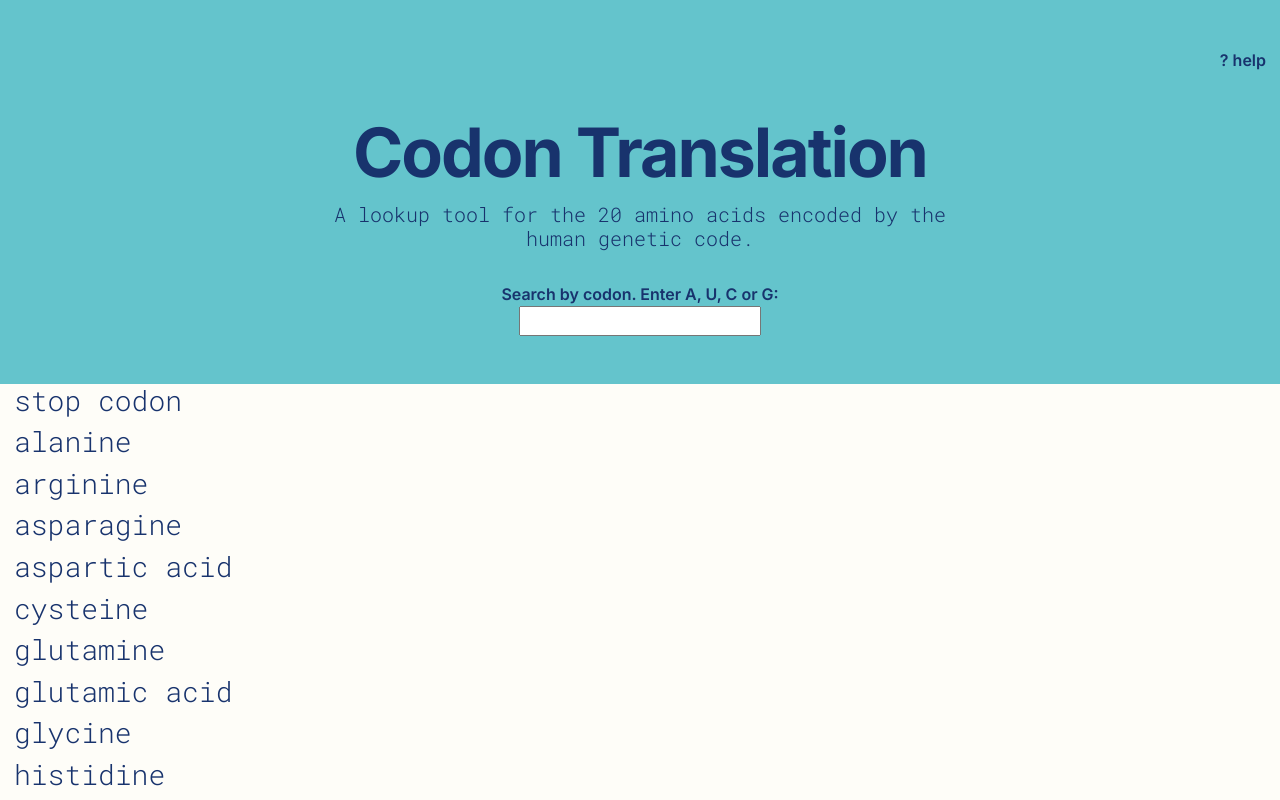
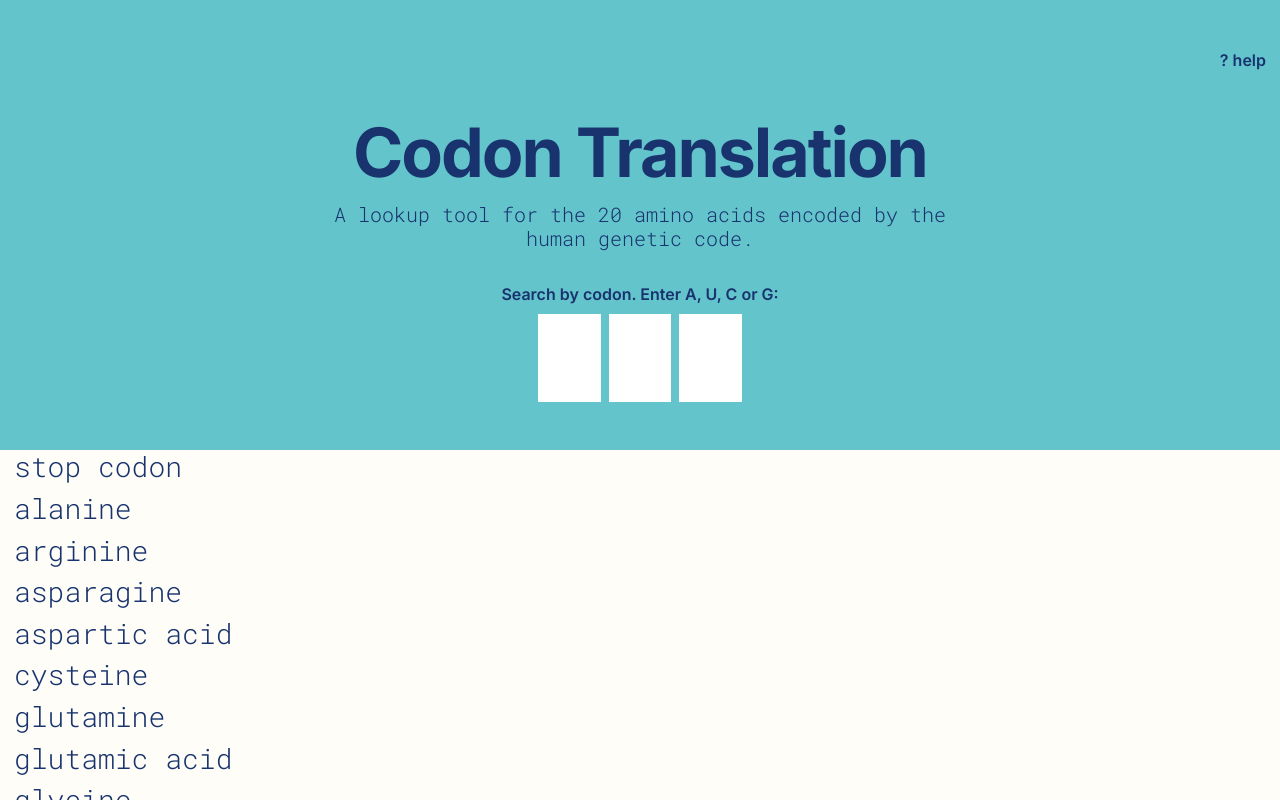
Before and after one commit to lamdrea/codon-app, a React (Create React App) app: page / in a window 1280 px wide. Shown: the top 800 px of the page. Built offline with nearby package versions, Linux system fonts and the light colour scheme.

Commit message:
Separated search box into 3 inputs. Added auto-focus between input

```diff
--- a/src/App.js
+++ b/src/App.js
@@ -19,15 +19,14 @@ const App = () => {
 
   useEffect(() => {
     // Everytime there's an event.. run this
-    // When searchInput legnth = 3, find the matching codon in lookup chart,
-    // and setProtein to the matching object.
-    // However, reset to all proteins if searchInput length = 0.
-    if (searchInput.length === 3) {
-      setProtein(_fetch_protein_by_codon(searchInput));
-    }
-    else if (searchInput.length === 0) {
+    // When searchInput length = 3 and there are no empty strings, fetch the matching protein
+    // Otherwise, reset to show all proteins
+    if (!Object.values(searchInput).includes('') && Object.keys(searchInput).length === 3) {
+      setProtein(_fetch_protein_by_codon(Object.values(searchInput).join('')));
+    } else {
       setProtein(_fetch_proteins());
     }
+
   }, [searchInput]);
 
   return (
--- a/src/components/CodonSearchBox.js
+++ b/src/components/CodonSearchBox.js
@@ -2,17 +2,86 @@ const CodonSearchBox = (props) => {
 
     const handleChange = e => {
         // Only accepts A, U, C or G and converts to upper case
-        const adjustedInput = e.target.value.replace(/[^AUCG]/gi, '').toUpperCase();
-        props.setSearchInput(adjustedInput);
+        const target = e.target.id;
+        const index = parseInt(target); //changes the string ID into an integer
+        const form = e.target.form.elements; //HTML selector for the different elements inside <form>
+        const keyCodeListObj = {
+            65: 'A',
+            67: 'C',
+            71: 'G',
+            85: 'U'
+            // 8: 'Backspace',
+            // 9: 'Tab',
+            // 37: 'Left arrow',
+            // 38: 'Up arrow',
+            // 39: 'Right arrow',
+            // 40: 'Down arrow'
+        }
+
+        //if e.keyCode is any of A U C G, change it to uppercase and set variable
+        //for ANYTHING ELSE (for now), set variable to empty string
+        let adjustedInput = '';
+        if (Object.hasOwn(keyCodeListObj, e.keyCode)) {
+            adjustedInput = keyCodeListObj[e.keyCode].toUpperCase();
+        } else {
+            adjustedInput = '';
+        }
+
+        // If current value is empty, delete previous box value and move selector to previous box
+        // Otherwise, delete the current value and remain on current box
+        if (e.key === 'Backspace') {
+            if (e.target.value === '') {
+                form[index - 1].focus();
+                props.setSearchInput({
+                    ...props.searchInput,
+                    [index-1]: ''
+                });
+            } else {
+                props.setSearchInput({
+                    ...props.searchInput,
+                    [index]: ''
+                })
+            }
+
+
+        // For AUCG, update box value and move selector forward
+        } else if (adjustedInput !== '') {
+            props.setSearchInput({
+                ...props.searchInput,
+                [target]: adjustedInput
+            });
+            form[index + 1].focus();
+        }
+        e.preventDefault();
     }
 
     return (
-        <input
-            type="text"
-            value={props.searchInput}
-            maxLength={3}
-            onChange={handleChange}
-        />
+        <form class="search-wrapper">
+            <input
+                type="text"
+                value={props.searchInput[0]}
+                maxLength={1}
+                onKeyDown={handleChange}
+                className="searchBox"
+                id="0"
+            />
+            <input
+                type="text"
+                value={props.searchInput[1]}
+                maxLength={1}
+                onKeyDown={handleChange}
+                className="searchBox"
+                id="1"
+            />
+            <input
+                type="text"
+                value={props.searchInput[2]}
+                maxLength={1}
+                onKeyDown={handleChange}
+                className="searchBox"
+                id="2"
+            />
+        </form>
     )
 }
 
--- a/src/custom.scss
+++ b/src/custom.scss
@@ -83,15 +83,11 @@ h3 {
     color: $body-color;
     border: 0px;
     height: 1.85em;
-    width: 3em;
+    width: 1.3em;
     letter-spacing: .1em;
     text-align: center;
     margin-top: $spacer * .5;
-    padding-right: 0;
+    margin-left: $spacer *.25;
+    margin-right: $spacer *.25;
+    padding-right: 0; //necessary to center the input
 }
-
-// .col {
-//     border-color: black;
-//     border-width: 1px;
-//     border-style: solid;
-// }
```
